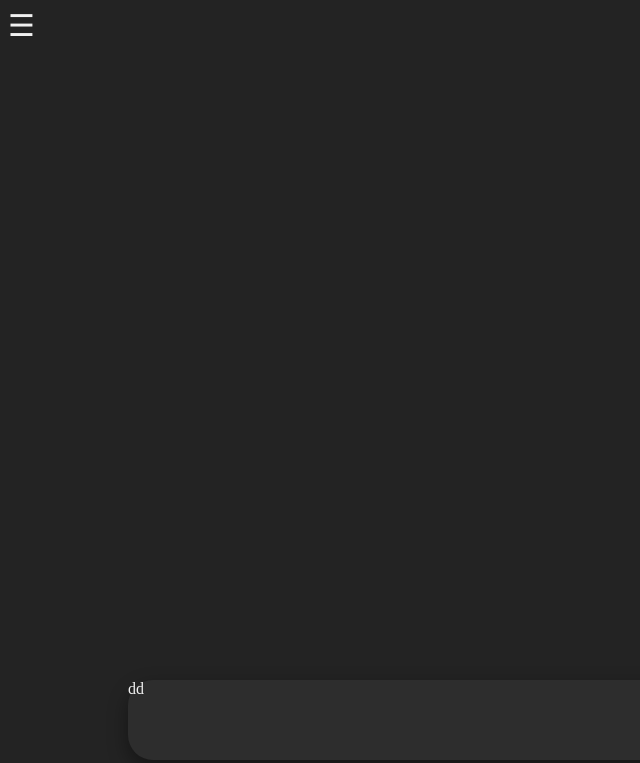
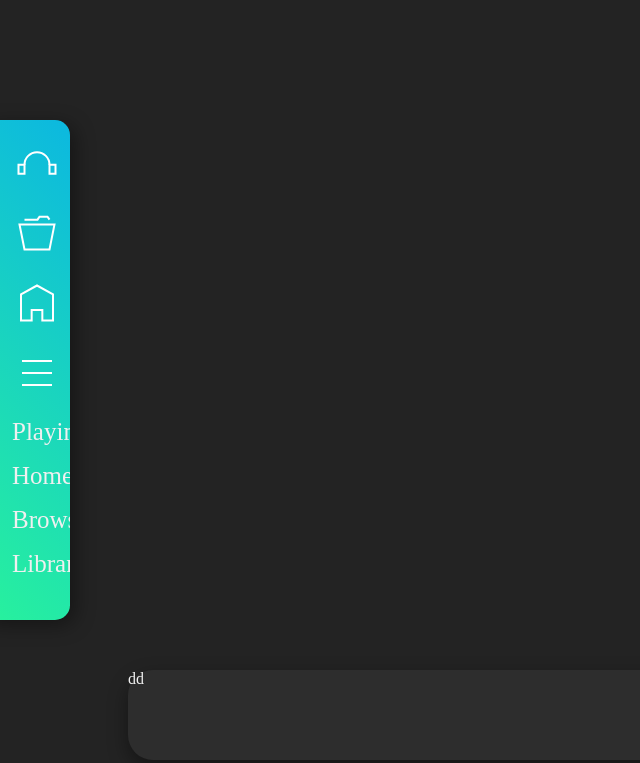
Before and after one commit to Nitro1231/SpectrumPlayer, a React app in the folder spectrum-player/: page / in a window 1280 px wide. Shown: the whole page, without its empty margins (0-640 px from the left). Built offline with nearby package versions, Linux system fonts and the light colour scheme.

Commit message:
Update (see the description)
This commit might contain some error with the dependencies since I installed node modules outside of the main working directory. This error is not fixed yet and needs to be fixed.

```diff
--- a/spectrum-player/package.json
+++ b/spectrum-player/package.json
@@ -8,6 +8,7 @@
     "@testing-library/user-event": "^7.1.2",
     "react": "^16.13.1",
     "react-dom": "^16.13.1",
+    "react-player": "^2.5.0",
     "react-scripts": "3.4.1"
   },
   "scripts": {
--- a/spectrum-player/src/assets/css/index.css
+++ b/spectrum-player/src/assets/css/index.css
@@ -1,61 +1,69 @@
 body {
-  color: #F0F0F0;
+  color: #f0f0f0;
   background-color: #232323;
 }
 
-.sidenav {
+.sidebar {
   position: fixed;
-  left: 0px;
-  top: 0px;
-  height: auto;
-  width: 0;
+  left: -20px;
+  top: 15%;
+  width: 90px;
+  height: 60%;
+  padding-top: 10px;
+  padding-bottom: 10px;
   z-index: 1;
-  border-radius: 25px;
-  background: linear-gradient(45deg, #28F29C, #0CB8E0);
   overflow-x: hidden;
   transition: 0.5s;
-  padding-top: 60px;
+  border-radius: 15px;
+  box-shadow: 5px 5px 20px rgba(0, 0, 0, 0.4);
+  background: linear-gradient(45deg, #28f29c, #0cb8e0);
 }
 
-.sidenav a {
+.sidebar:hover {
+  width: 250px;
+}
+
+.sidebar a {
+  position: relative;
   padding: 8px 8px 8px 32px;
   text-decoration: none;
   font-size: 25px;
-  color: #F0F0F0;
+  color: #f0f0f0;
   display: block;
-  transition: 0.3s;
+  transition: 0.5s;
 }
 
-.sidenav a:hover {
-  font-size: 30px;
+.sidebar a:hover {
+  font-size: 40px;
 }
 
-.sidenav .closebtn {
-  position: absolute;
-  top: 0;
-  right: 25px;
-  font-size: 36px;
-  margin-left: 50px;
+.sidebar img {
+  padding: 8px 8px 8px 32px;
+  width: 50px;
+  height: 50px;
+  transition: 0.5s;
 }
 
-@media screen and (max-height: 450px) {
-  .sidenav {padding-top: 15px;}
-  .sidenav a {font-size: 18px;}
-}
-
-.click {
-  font-size: 30px;
-  cursor: pointer
+.sidebar img:hover {
+  width: 80px;
+  height: 80px;
 }
 
 .playerbar {
   position: absolute;
   background: #2d2d2d;
-  left: 50%;
-  margin-left: -40%;
+  left: 10%;
   bottom: 5%;
   width: 80%;
-  height: 80px;
+  height: 90px;
+  transition: 0.5s;
   border-radius: 25px;
-  box-shadow: 0px 8px 20px rgba(0,0,0,0.4);
+  box-shadow: 0px 8px 20px rgba(0, 0, 0, 0.4);
 }
+
+.playerbar:hover {
+  left: 9%;
+  bottom: 4.5%;
+  width: 82%;
+  height: 92px;
+}
--- a/spectrum-player/src/components/Main.js
+++ b/spectrum-player/src/components/Main.js
@@ -1,14 +1,19 @@
-import React from 'react';
-import SideNav from './module/SideNav.js'
+import React from 'react'
 import PlayerBar from './module/PlayerBar.js'
+import SideBar from './module/SideBar.js'
 
-function Main() {
-  return (
-    <>
-      <SideNav />
-      <PlayerBar />
-    </>
-  );
+class Main extends React.Component {
+  //https://bashooka.com/inspiration/music-video-player-ui-designs/
+  //https://www.npmjs.com/package/react-player
+
+  render() {
+    return (
+      <>
+        <SideBar />
+        <PlayerBar />
+      </>
+    )
+  }
 }
 
-export default Main;
+export default Main
--- a/spectrum-player/src/components/module/PlayerBar.js
+++ b/spectrum-player/src/components/module/PlayerBar.js
@@ -1,11 +1,9 @@
-import React from 'react';
+import React from 'react'
 
-function PlayerBar() {
-  return (
-    <div class='playerbar'>
-        dd
-    </div>
-  );
+class PlayerBar extends React.Component {
+  render() {
+    return <div class='playerbar'>dd</div>
+  }
 }
 
-export default PlayerBar;
+export default PlayerBar
--- /dev/null
+++ b/spectrum-player/src/components/module/SideBar.js
@@ -0,0 +1,26 @@
+import React from 'react'
+import playing from './ico/Playing.svg'
+import browse from './ico/Browse.svg'
+import home from './ico/Home.svg'
+import library from './ico/Library.svg'
+
+class SideNav extends React.Component {
+  render() {
+    return (
+      <>
+        <div class='sidebar'>
+          <img src={playing} width='50px' height='50px' />
+          <img src={browse} width='50px' height='50px'></img>
+          <img src={home} width='50px' height='50px'></img>
+          <img src={library} width='50px' height='50px'></img>
+          <a href='#'>Playing</a>
+          <a href='#'>Home</a>
+          <a href='#'>Browse</a>
+          <a href='#'>Library</a>
+        </div>
+      </>
+    )
+  }
+}
+
+export default SideNav
--- a/spectrum-player/src/components/module/SideNav.js
+++ /dev/null
@@ -1,26 +0,0 @@
-import React from 'react';
-
-function SideNav() {
-    function openNav(e) {
-        e.preventDefault();
-        document.getElementById("sideNav").style.width = "250px";
-    }
-    function closeNav(e) {
-        e.preventDefault();
-        document.getElementById("sideNav").style.width = "0";
-    }
-    return (
-        <>
-            <div id="sideNav" class="sidenav">
-                <a href="#" class="closebtn" onClick={closeNav}>&times;</a>
-                <a href="#">About</a>
-                <a href="#">Services</a>
-                <a href="#">Clients</a>
-                <a href="#">Contact</a>
-            </div>
-            <span class="click" onClick={openNav}>&#9776;</span>
-        </>
-    );
-}
-
-export default SideNav;
```
Also changed, not shown: spectrum-player/src/components/module/ico/Browse.svg (added), spectrum-player/src/components/module/ico/Home.svg (added), spectrum-player/src/components/module/ico/Library.svg (added), spectrum-player/src/components/module/ico/Playing.svg (added), spectrum-player/src/img/LOGO.svg (added), 2 other files.
